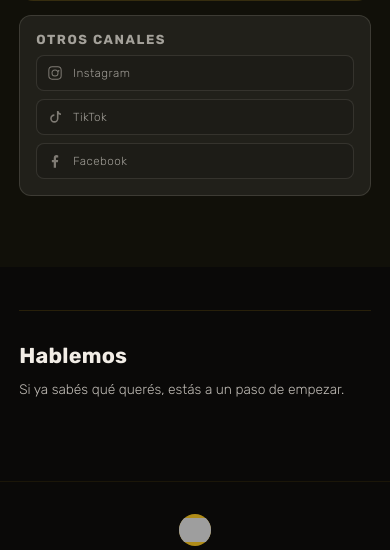
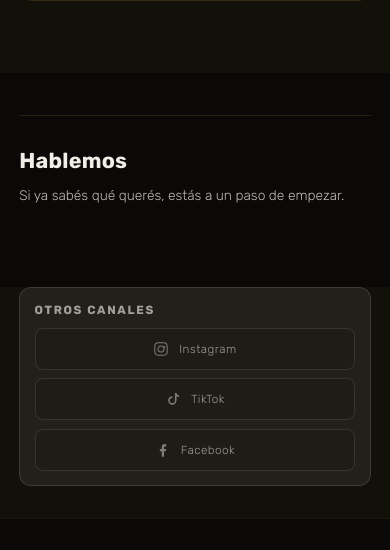
Before and after one commit to matirath/fotografia, a website: page contacto.html in a window 390 px wide. Shown: the part 1237-1787 px from the top of the page. Drawn offline with Linux system fonts and the light colour scheme; grey boxes are pictures that could not be loaded.

Commit message:
Add files via upload

```diff
--- a/contacto.html
+++ b/contacto.html
@@ -75,7 +75,7 @@ section>*,footer>*{position:relative;z-index:1}
 .section-eyebrow{display:inline-block;font-size:.62rem;font-weight:600;letter-spacing:.26em;text-transform:uppercase;color:rgba(176,140,24,.8);margin-bottom:1.05rem}
 .section-title{font-size:clamp(1.9rem,3.7vw,2.8rem);font-weight:600;line-height:1.08;letter-spacing:-.015em;margin-bottom:1.55rem;color:#f2ede6}
 
-.paths-grid{display:grid;grid-template-columns:1.45fr 1fr .95fr;gap:1.05rem;align-items:stretch}
+.paths-grid{display:grid;grid-template-columns:1.45fr 1fr;gap:1.05rem;align-items:stretch}
 .path-card{position:relative;overflow:hidden;min-height:clamp(230px,24vw,295px);padding:clamp(1.15rem,1.8vw,1.55rem);border:1px solid rgba(176,140,24,.24);border-radius:14px;background:#10100d;display:flex;align-items:flex-end;text-decoration:none;color:inherit;cursor:pointer}
 .path-card::before{content:"";position:absolute;inset:0;background-image:var(--card-bg);background-size:cover;background-position:center;opacity:.7;transform:scale(1.02);transition:transform .45s ease,opacity .45s ease}
 .path-card::after{content:"";position:absolute;inset:0;background:linear-gradient(168deg,rgba(0,0,0,.18) 0%,rgba(0,0,0,.48) 42%,rgba(0,0,0,.86) 100%)}
@@ -91,10 +91,12 @@ section>*,footer>*{position:relative;z-index:1}
   .path-btn:hover{transform:translateY(-2px);background:rgba(176,140,24,.14);border-color:rgba(176,140,24,.9)}
 }
 
-.other-channels{min-height:clamp(230px,24vw,295px);padding:1.4rem 1.12rem;border:1px solid rgba(160,155,148,.22);border-radius:12px;background:rgba(255,255,255,.07);display:flex;flex-direction:column;justify-content:flex-start;gap:.52rem}
-.other-title{font-size:.82rem;font-weight:600;letter-spacing:.12em;text-transform:uppercase;color:rgba(180,176,170,.9);margin-bottom:0}
-.channel-list{display:grid;grid-template-columns:1fr;gap:.52rem}
-.channel-link{display:inline-flex;align-items:center;gap:.62rem;padding:.55rem .62rem;border-radius:8px;text-decoration:none;color:rgba(180,176,170,.85);font-size:.73rem;letter-spacing:.04em;border:1px solid rgba(160,155,148,.18);background:rgba(10,9,8,.14);transition:border-color .2s ease,color .2s ease,background .2s ease,transform .2s ease}
+.channels-strip{padding:0 var(--gutter) 3rem}
+.other-channels{min-height:auto;padding:.9rem 1rem;border:1px solid rgba(160,155,148,.22);border-radius:12px;background:rgba(255,255,255,.07);display:flex;align-items:center;justify-content:space-between;gap:1rem}
+.other-title{font-size:.74rem;font-weight:600;letter-spacing:.14em;text-transform:uppercase;color:rgba(180,176,170,.9);margin-bottom:0;white-space:nowrap}
+.channel-list{display:grid;grid-template-columns:repeat(auto-fit,minmax(150px,1fr));gap:.52rem;flex:1}
+.channel-link{display:inline-flex;align-items:center;justify-content:center;gap:.62rem;width:100%;min-height:42px;padding:.55rem .62rem;border-radius:8px;text-decoration:none;color:rgba(180,176,170,.85);font-size:.73rem;letter-spacing:.04em;border:1px solid rgba(160,155,148,.18);background:rgba(10,9,8,.14);transition:border-color .2s ease,color .2s ease,background .2s ease,transform .2s ease}
+.channel-link span{white-space:nowrap}
 .channel-link svg{width:1rem;height:1rem;display:block;flex:0 0 1rem;color:rgba(160,155,148,.75)}
 @media(hover:hover){.channel-link:hover{border-color:rgba(176,140,24,.38);background:rgba(176,140,24,.12);color:#f2ede6;transform:translateY(-1px)}}
 
@@ -118,7 +120,7 @@ footer{padding:3rem var(--gutter) 7.5rem;display:grid;grid-template-columns:1fr
 
 .back-top{position:fixed;bottom:6rem;right:var(--gutter);z-index:190;width:40px;height:40px;background:rgba(176,140,24,.1);border:1px solid rgba(176,140,24,.3);border-radius:50%;display:flex;align-items:center;justify-content:center;cursor:pointer;opacity:0;pointer-events:none;transition:all .3s;outline:none}
 .back-top.visible{opacity:1;pointer-events:auto}
-.back-top.is-near-footer{bottom:8.8rem}
+.back-top.is-near-footer{bottom:12rem;right:calc(var(--gutter) + 3.8rem)}
 .back-top:hover{background:rgba(176,140,24,.2);border-color:var(--gold)}
 .back-top-arr{display:block;font-size:1rem;color:var(--gold)}
 
@@ -129,12 +131,13 @@ footer{padding:3rem var(--gutter) 7.5rem;display:grid;grid-template-columns:1fr
 @keyframes rv{from{opacity:0;transform:translateY(14px)}to{opacity:1;transform:translateY(0)}}
 
 @media(max-width:1024px){
-  .paths-grid{grid-template-columns:1.2fr 1fr;gap:.95rem}
-  .other-channels{grid-column:1 / -1;min-height:auto}
-  .channel-list{grid-template-columns:repeat(3,minmax(140px,1fr))}
+  .paths-grid{grid-template-columns:1.35fr 1fr;gap:.95rem}
+  .other-channels{flex-direction:column;align-items:flex-start}
+  .channel-list{width:100%}
 }
 @media(max-width:900px){
-  .channel-list{grid-template-columns:1fr 1fr}
+  .paths-grid{grid-template-columns:1fr 1fr}
+  .channel-list{width:100%}
 }
 @media(max-width:768px){
   :root{--gutter:1.2rem}
@@ -150,14 +153,15 @@ footer{padding:3rem var(--gutter) 7.5rem;display:grid;grid-template-columns:1fr
   .path-card{min-height:240px;padding:1.35rem 1.15rem}
   .path-card h3{font-size:clamp(1.2rem,6.2vw,1.55rem)}
   .path-card p{font-size:.78rem;line-height:1.65}
-  .other-channels{min-height:auto;padding:1rem}
-  .channel-list{grid-template-columns:1fr}
+  .channels-strip{padding:0 var(--gutter) 2rem}
+  .other-channels{padding:.9rem;gap:.72rem}
+  .channel-list{display:grid;grid-template-columns:1fr}
   footer{grid-template-columns:1fr;gap:.8rem;text-align:center;padding:2rem var(--gutter)}
   .fl{justify-content:center;flex-direction:column}
   .fc{text-align:center;font-size:.55rem;margin-top:.5rem}
   .fab-whatsapp{bottom:8.2rem;right:1.2rem}
   .back-top{bottom:6.5rem;right:1.2rem;width:36px;height:36px}
-  .back-top.is-near-footer{bottom:8.8rem}
+  .back-top.is-near-footer{bottom:11.2rem;right:4.9rem}
 }
 @media(max-width:430px){
   .topbar-drop{right:var(--gutter);left:var(--gutter);min-width:0}
@@ -234,7 +238,18 @@ footer{padding:3rem var(--gutter) 7.5rem;display:grid;grid-template-columns:1fr
           <span class="path-btn">Consultar por Eventos</span>
         </div>
       </a>
+    </div>
+  </div>
+</section>
 
+<section class="closing s-dark" id="hablemos">
+  <div class="closing-box r">
+    <h2>Hablemos</h2>
+    <p>Si ya sabés qué querés, estás a un paso de empezar.</p>
+  </div>
+</section>
+
+<section class="channels-strip s-dark2">
   <aside class="other-channels r d2" aria-labelledby="otros-canales-title">
     <h3 class="other-title" id="otros-canales-title">Otros canales</h3>
     <div class="channel-list">
@@ -252,15 +267,6 @@ footer{padding:3rem var(--gutter) 7.5rem;display:grid;grid-template-columns:1fr
       </a>
     </div>
   </aside>
-    </div>
-  </div>
-</section>
-
-<section class="closing s-dark" id="hablemos">
-  <div class="closing-box r">
-    <h2>Hablemos</h2>
-    <p>Si ya sabés qué querés, estás a un paso de empezar.</p>
-  </div>
 </section>
 
 <a class="fab-whatsapp" href="https://wa.me/5492954230852?text=Hola%20Mat%C3%ADas%2C%20quiero%20contactarte%20por%20un%20proyecto%20de%20fotograf%C3%ADa" target="_blank" rel="noopener noreferrer" aria-label="Canal de contacto inmediato por WhatsApp">
```
Lines whose indentation alone changed are shown as unchanged.
